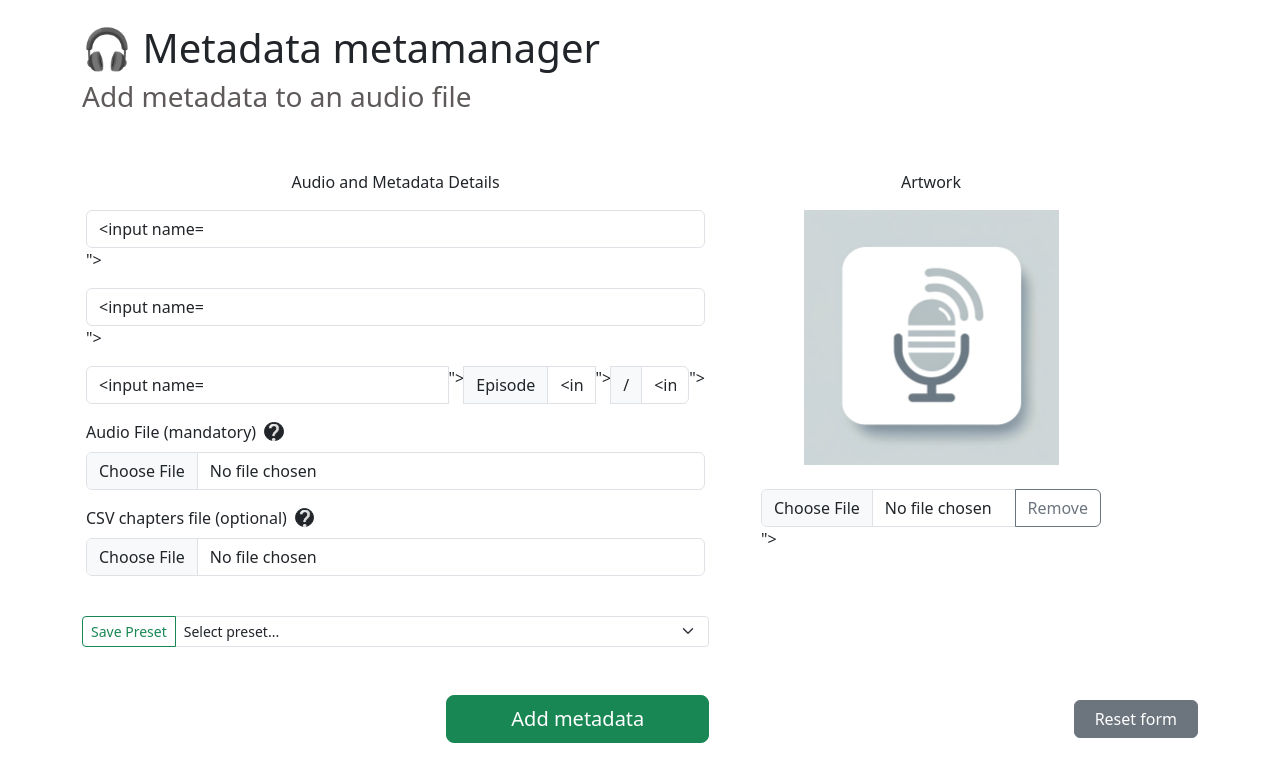
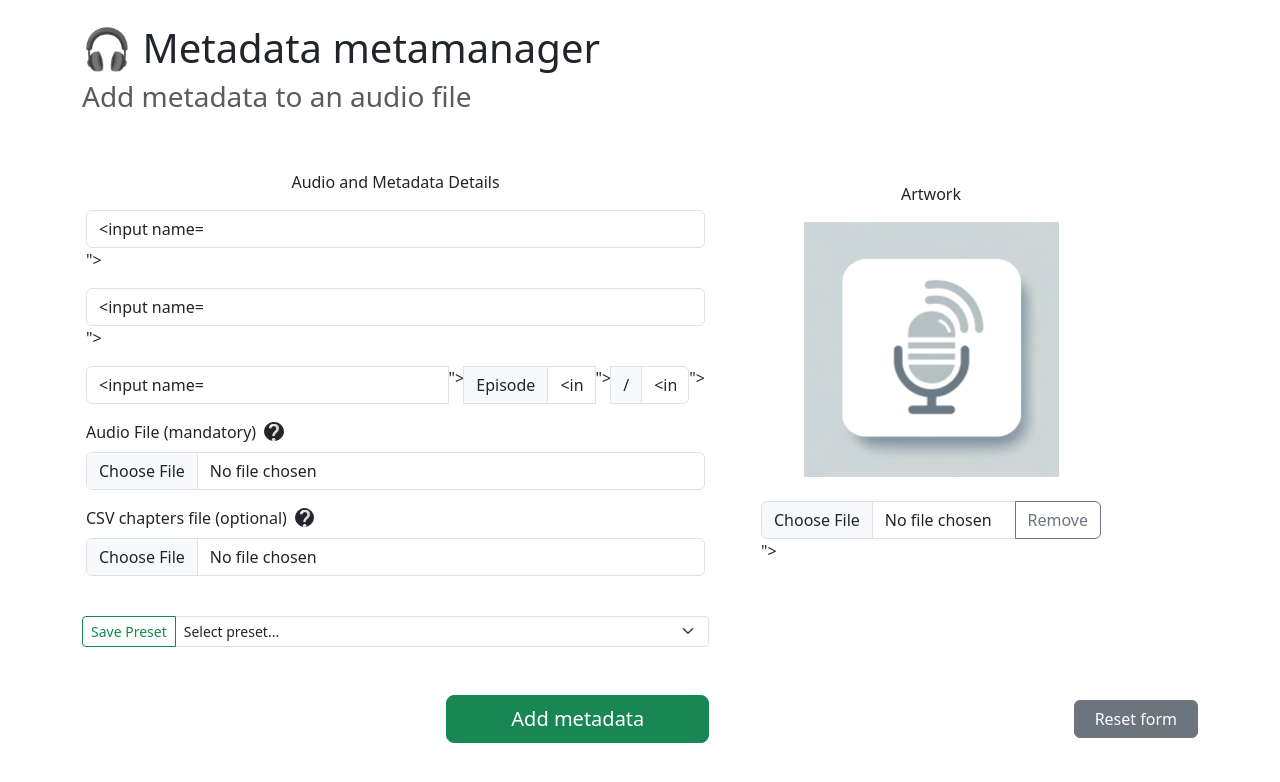
Before and after one commit to MrGauz/podcast-metadata, a Flask app: template templates/index.html in a window 1280 px wide. Shown: the top 782 px of the page. Run offline with Flask 3, Linux system fonts and the light colour scheme; the template is opened without the code that fills it: values that come from a table or form of the project are taken from there, others are empty; tables that the repository leaves empty hold one stand-in row (values such as "Sample post"); form fields are guessed from the names that the template uses.

Commit message:
Ich gehorche Ihnen
Co-authored-by: Kirill Gringauz <github@gauz.net>

```diff
--- a/templates/index.html
+++ b/templates/index.html
@@ -31,14 +31,14 @@
 
 <form method="post" id="metadata-form" action="{{ url_for('convert') }}" enctype="multipart/form-data">
 
-  <div class="container mt-4">
+  <div class="container my-4">
     <div class="row">
       <h1>🎧 Metadata metamanager</h1>
       <h3 style="color: #5D5A59;">Add metadata to an audio file</h3>
     </div>
 
     <div class="row mt-3 mt-md-5">
-      <div class="row d-flex align-items-start gap-md-4">
+      <div class="row d-flex align-items-center gap-md-4">
         <div class="col-md-7 px-3">
           <div class="d-flex justify-content-center">
             Audio and Metadata Details
```
